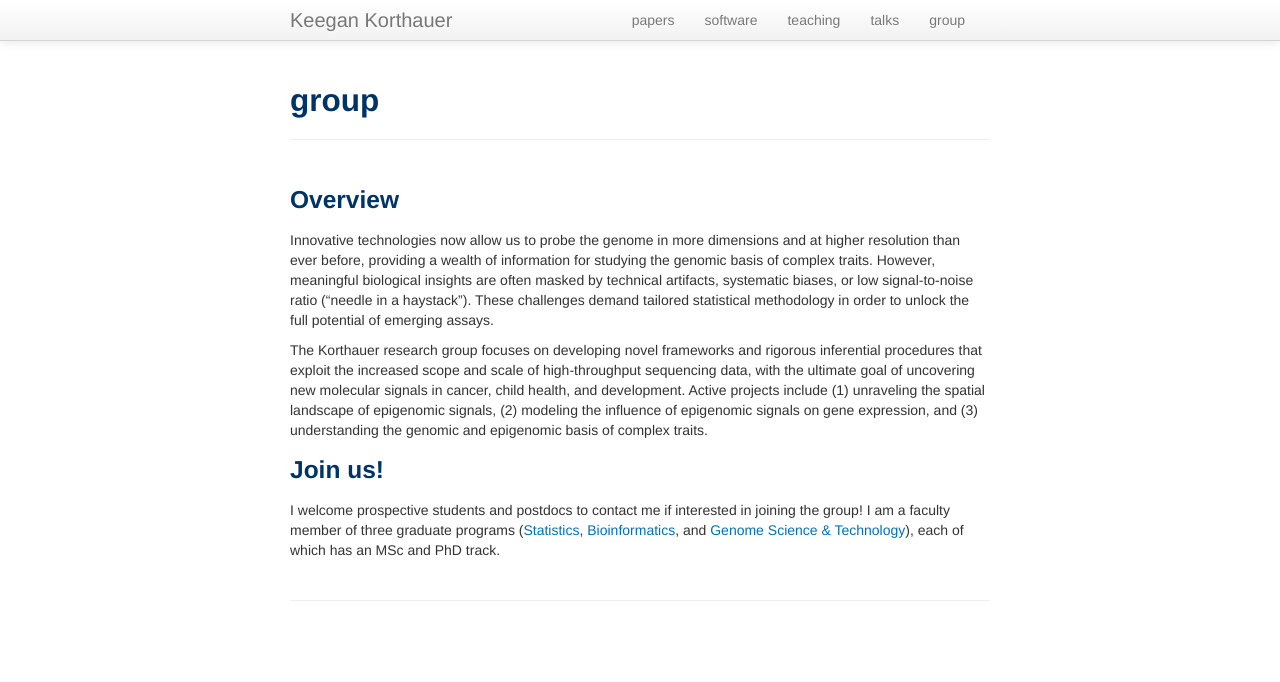
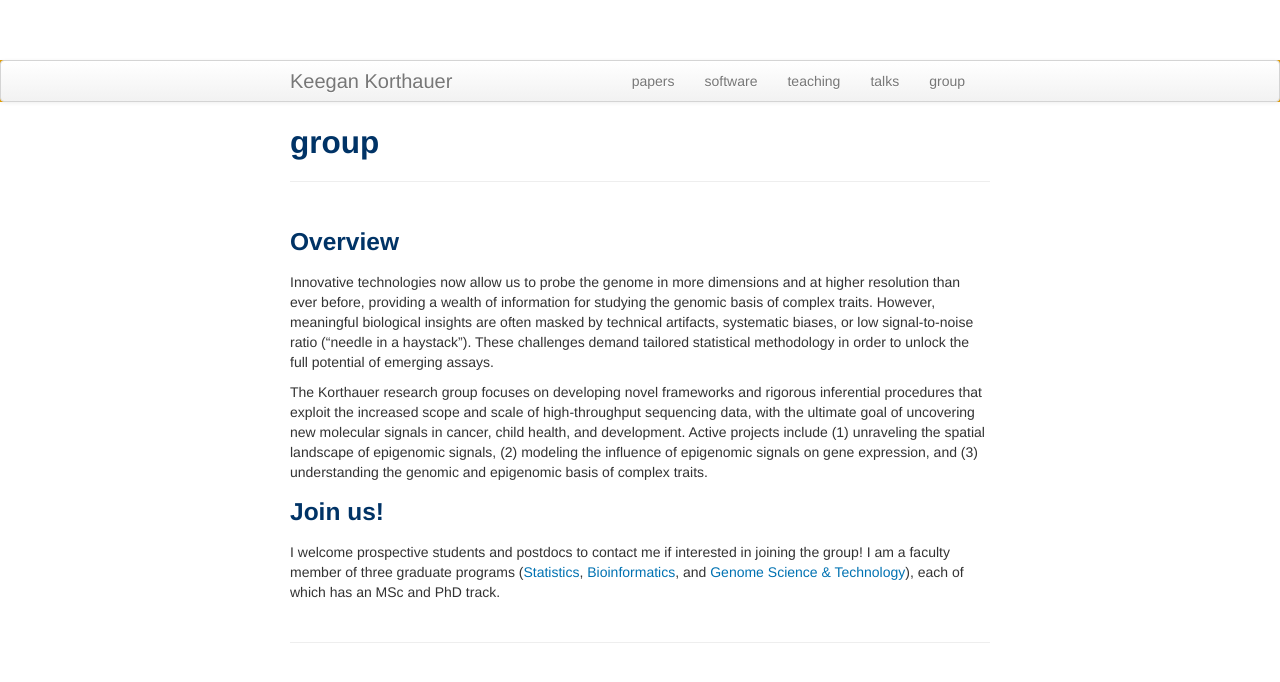
Before and after one commit to kdkorthauer/kdkorthauer.github.io, a Jekyll site: the page built from pages/group.md, in a window 1280 px wide. Shown: the top 682 px of the page. Built offline with Jekyll 4.4.1, drawn with Linux system fonts in a browser that asks for light colours.

```diff
--- a/_includes/themes/twitter/default.html
+++ b/_includes/themes/twitter/default.html
@@ -29,7 +29,7 @@
   </head>
 
   <body>
-    <div class="navbar navbar-fixed-top">
+    <div class="navbar">
       <div class="navbar-inner">
         <div class="container-narrow">
           <a class="brand" href="{{ HOME_PATH }}">{{ site.title }}</a>
```
